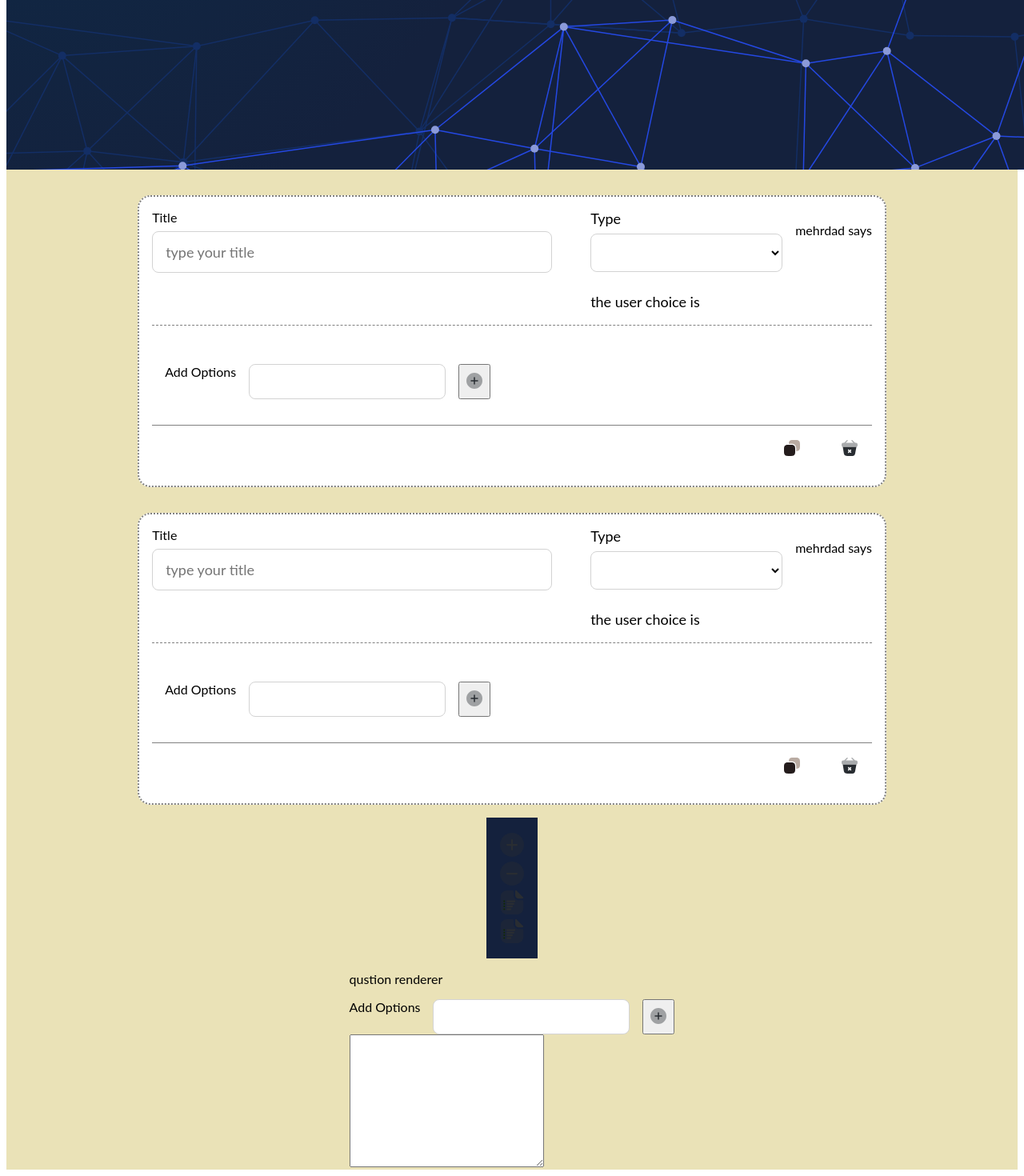
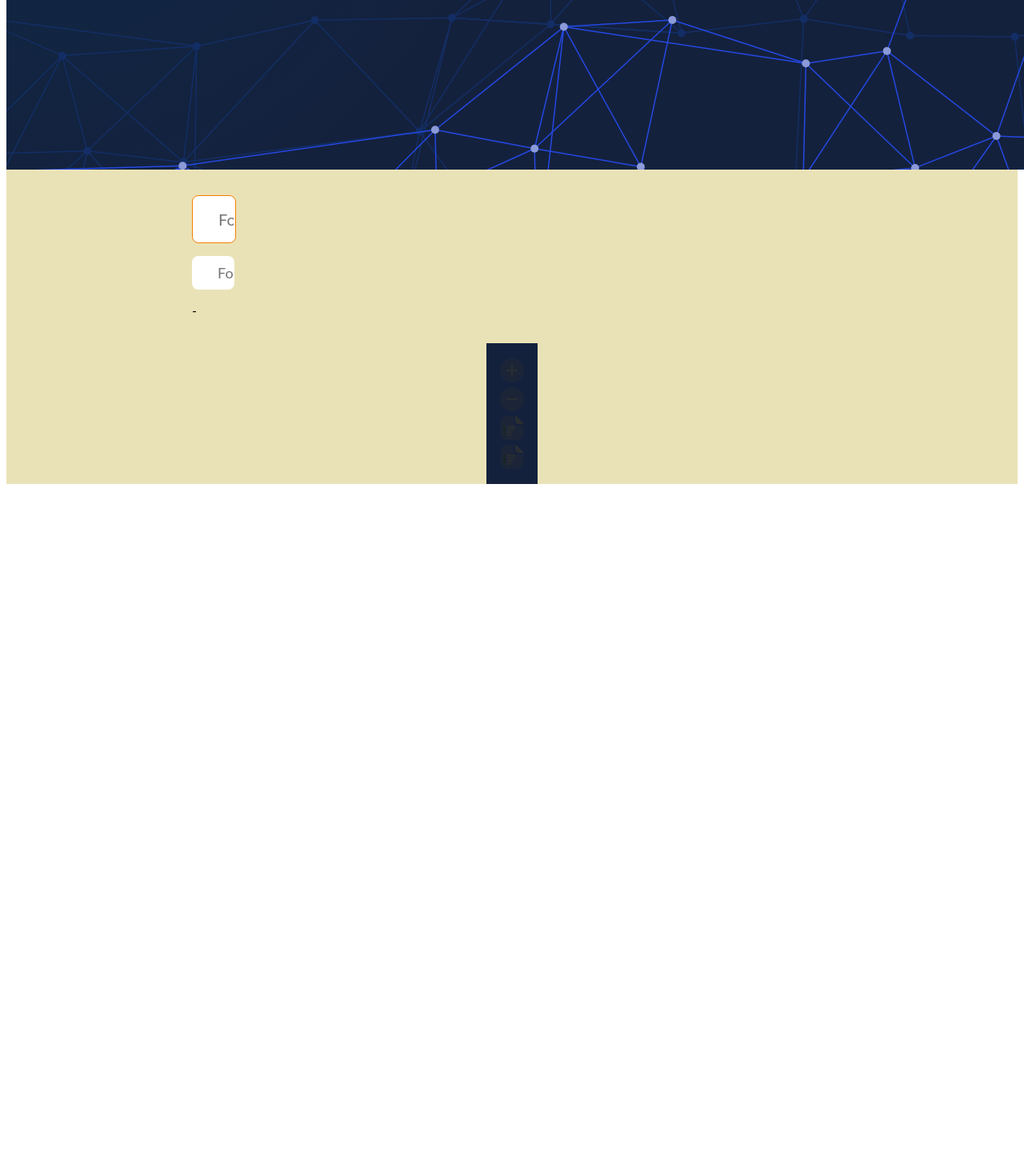
Before and after one commit to mehrdadanvar/googleforms, a Nuxt app: page / in a window 1280 px wide. Shown: the part 380-1850 px from the top of the page at 80% size. After the commit the page ends 993 px from the top, so only its background shows below. Built offline with nearby package versions, Linux system fonts and the light colour scheme.

Commit message:
loard Jesus, state management is difficult./setup.sh  we are now using a combination of pinia stores and vue3 watch function to manage a central store of states for components

```diff
--- a/components/Blocks.vue
+++ /dev/null
@@ -1,22 +0,0 @@
-<template>
-  <div>
-    <button @click="add">add block</button>
-    <section class="father" v-for="question in questions" :key="question">
-      <Block>{{ question }}</Block>
-    </section>
-  </div>
-</template>
-
-<script>
-  export default {
-    setup() {
-      let questions = ref(["one"]);
-      function add() {
-        questions.value.push("item");
-      }
-      return { questions, add };
-    },
-  };
-</script>
-
-<style></style>
--- a/components/FormHeader.vue
+++ b/components/FormHeader.vue
@@ -1,31 +1,20 @@
 <template>
   <div class="form-header">
-    <input
-      class="form-title"
-      type="text"
-      v-model="header_text"
-      @keyup.enter="add"
-      placeholder="Form Title"
-    />
+    <input class="form-title" type="text" v-model="title" @keyup.enter="add" placeholder="Form Title" />
     <input
       class="form-discription"
       type="text"
-      v-model="header_text"
+      v-model="description"
       @keyup.enter="add"
       placeholder="Form Description"
     />
+    <p>{{ title }}-{{ description }}</p>
   </div>
 </template>
 
-<script>
-  export default {
-    setup() {
-      let header_text = ref("");
-      return {
-        header_text,
-      };
-    },
-  };
+<script setup>
+  let title = ref("");
+  let description = ref("");
 </script>
 
 <style scoped>
--- a/components/qrender.vue
+++ /dev/null
@@ -1,27 +0,0 @@
-<template>
-  <div class="render">
-    <p>qustion renderer</p>
-    <div class="components">
-      <MC />
-      <shortanswer />
-    </div>
-  </div>
-</template>
-
-<script setup>
-  import { useQstore } from "@/stores/qtypes";
-  let Qstore = useQstore();
-  function choicewatch() {
-    // console.log("choice value is ", choice.value);
-    let user_choice = Qstore.report_user_choice;
-    console.log(user_choice);
-  }
-  choicewatch();
-  //   watch:{
-  //     watched(newvalue){
-  //         console.log(newvalue)
-  //     }
-  //   }
-</script>
-
-<style></style>
--- a/components/questionType.vue
+++ b/components/questionType.vue
@@ -14,7 +14,7 @@
   import { useQstore } from "@/stores/qtypes";
   //:value="option.value"
   let Qstore = useQstore();
-  console.log(Qstore.types, Qstore.initial);
+  console.log(Qstore.initial);
   let options = ref([
     { type: "multiple choice", value: "mc", selected: false },
     { type: "checkbox", value: "chb", selected: true },
@@ -25,12 +25,20 @@
     { type: "time", value: "time", selected: false },
   ]);
   let choice = ref("");
+  watch(choice, () => {
+    console.log("from watch", choice.value);
+  });
   function updatechoice() {
     // console.log("choice value is ", choice.value);
     Qstore.set_choice(choice.value);
     console.log("it is working and the value of choice is", choice.value);
     let user_choice = Qstore.report_user_choice;
-    console.log(user_choice);
+    console.log(user_choice.value);
+
+    const userstate = useState("userstate", () => {
+      return choice.value;
+    });
+    console.log("new use state is", userstate);
   }
 </script>
 
--- a/components/Block.vue
+++ b/components/questionrender.vue
@@ -2,8 +2,10 @@
   <section class="question">
     <questionHead />
     <div class="body">
-      <MC />
-      <!-- <MainShortanswer /> -->
+      <div class="components">
+        <MC v-if="user_choice === 'multiple choice'" />
+        <shortanswer v-if="user_choice === 'short answer'" />
+      </div>
     </div>
     <div class="tail">
       <questionFooter />
@@ -11,7 +13,15 @@
   </section>
 </template>
 
-<script setup></script>
+<script setup>
+  import { useQstore } from "@/stores/qtypes";
+  let Qstore = useQstore();
+  console.log("from rendere");
+  let user_choice = ref("");
+  watch(Qstore, () => {
+    user_choice.value = Qstore.report_user_choice.value;
+  });
+</script>
 
 <style scoped>
   .body {
--- a/pages/index.vue
+++ b/pages/index.vue
@@ -1,24 +1,8 @@
 <template>
   <div class="home">
     <AppHeader />
-    <Block>
-      <FormHeader />
-    </Block>
-    <Block>
-      <h3>Form Builder</h3>
-      <div class="head">
-        <QuestionTitle />
-        <questionType />
-      </div>
-      <div class="body">
-        <MC />
-      </div>
-      <div class="footer">footer</div>
-    </Block>
+    <FormHeader />
     <SideUtil />
-    <div class="render">
-      <qrender />
-    </div>
   </div>
 </template>
 
--- a/pages/test.vue
+++ b/pages/test.vue
@@ -1,12 +1,8 @@
 <template>
   <main>
     <ParentContainer>
-      <Block>
-        <FormHeader />
-      </Block>
-      <Block>
-        <MC />
-      </Block>
+      <FormHeader />
+      <MC />
     </ParentContainer>
     <Button>press me</Button>
     <shortanswer />
--- a/stores/qtypes.js
+++ b/stores/qtypes.js
@@ -2,7 +2,7 @@ import { defineStore } from "pinia";
 
 export const useQstore = defineStore("Qstore", {
   state: () => ({
-    types: ["mc", "chb", "sha", "para", "dd", "date", "time"],
+    // types: ["mc", "chb", "sha", "para", "dd", "date", "time"],
     initial: "mc",
     user_choice: ref(""),
   }),
@@ -12,7 +12,8 @@ export const useQstore = defineStore("Qstore", {
     },
     report_user_choice(state) {
       console.log("hello from reporting the choice");
-      return state.user_choice;
+      let reactive_choice = state.user_choice;
+      return reactive_choice;
     },
   },
   actions: {
```
